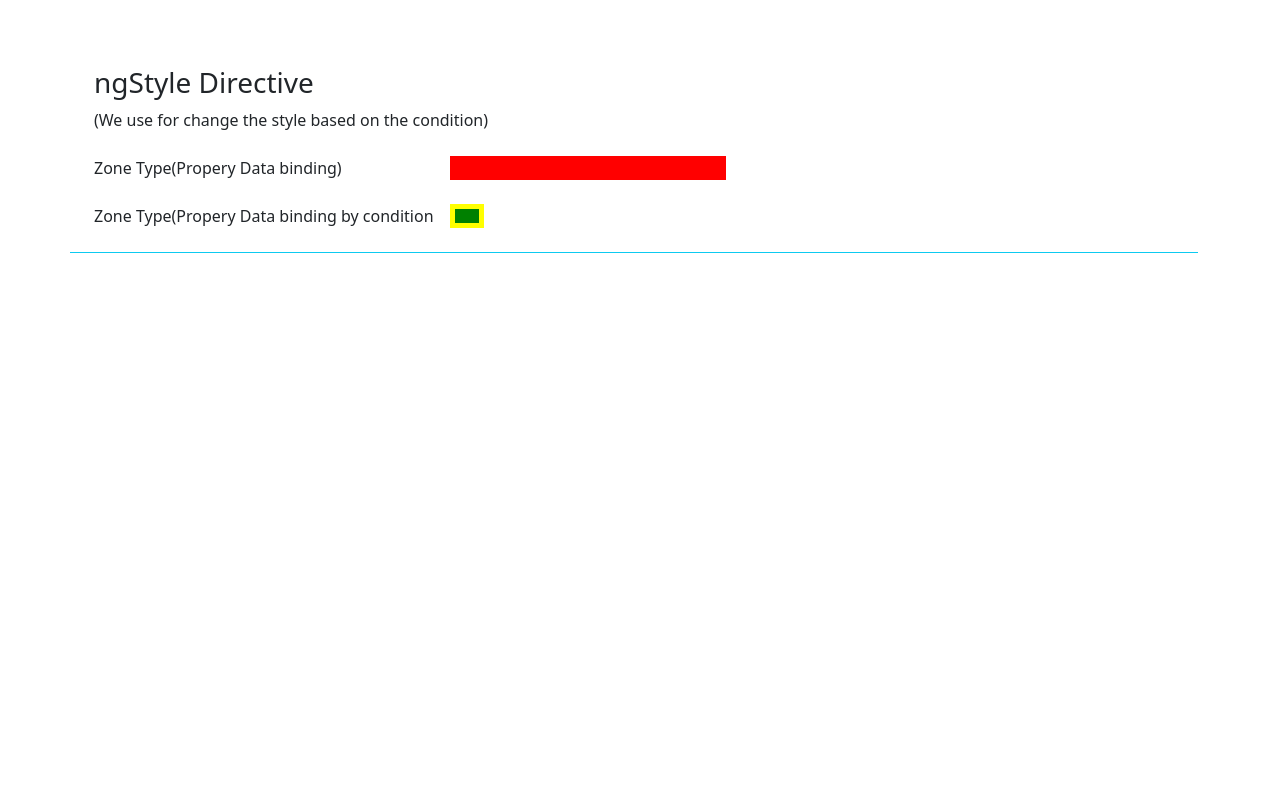
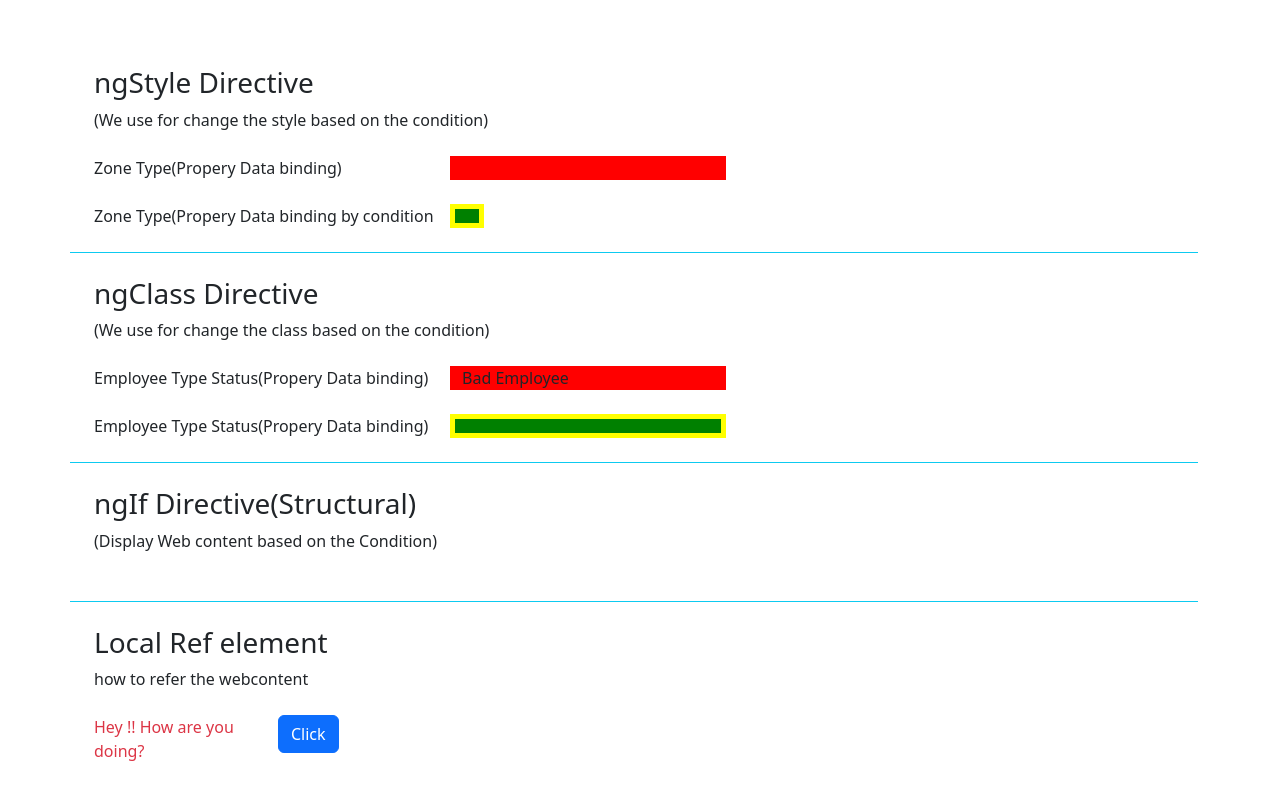
Before and after one commit to madanpatakota/Batch10ngBasicsApp, an Angular app: page / in a window 1280 px wide. Shown: the part 480-1280 px from the top of the page. Before the commit the page ends 800 px from the top, so only its background shows below. Built offline with nearby package versions, Linux system fonts and the light colour scheme.

Commit message:
Fourth Class

```diff
--- a/src/app/customer-signup/customer-signup.component.css
+++ b/src/app/customer-signup/customer-signup.component.css
@@ -1,6 +1,6 @@
 .goodEmployee{
     background-color:green;
-    border: '5px solid yellow';
+    border: 5px solid yellow;
     width:  '';
 }
 
--- a/src/app/customer-signup/customer-signup.component.html
+++ b/src/app/customer-signup/customer-signup.component.html
@@ -1,4 +1,6 @@
 <!-- Just for remind for practice on bootstrap-->
+<div style="margin-bottom: 50em">
+
 <div class="container mt-5">
   <div class="row">
     <div class="col-md-10">
@@ -75,6 +77,8 @@
 <div class="container mt-5">
   <div class="row">
     <ul class="list-group list-group-flush">
+
+      <!-- ngStyle -->
       <li class="list-group-item p-4 border-bottom border-info">
         <div class="row">
           <h3 class="d-inline-flex">ngStyle Directive</h3>
@@ -107,6 +111,67 @@
           </div>
         </div>
       </li>
+
+       <!-- ngClass-->
+      <li class="list-group-item p-4 border-bottom border-info">
+        <div class="row">
+          <h3 class="d-inline-flex">ngClass Directive</h3>
+          <span> (We use for change the class based on the condition) </span>
+        </div>
+        <div class="row mt-4">
+          <div class="col-4">
+            <span>Employee Type Status(Propery Data binding)</span>
+          </div>
+          <!-- <div class="col-3 badEmployee">Bad Employee</div> -->
+          <div class="col-3" [ngClass]="'badEmployee'" >Bad Employee</div>
+          <!-- <div class="col-3 goodEmployee">Good Employee</div> -->
+        </div>
+
+        <div class="row mt-4">
+          <div class="col-4">
+            <span>Employee Type Status(Propery Data binding)</span>
+          </div>
+          <div class="col-3"
+           [ngClass]="employeeStatus == true ? 'goodEmployee' : 'badEmployee'"></div>
+        </div>
+      </li>
+
+
+       <!-- ngIf  : we can show or remove the content-->
+       <li class="list-group-item p-4 border-bottom border-info">
+        <div class="row">
+          <h3 class="d-inline-flex">ngIf Directive(Structural)</h3>
+          <span> (Display Web content based on the Condition) </span>
+        </div>
+        <div class="row mt-4">
+          <p *ngIf="customerEligibility"> Secret Key : 1!@Yumf!*89 </p>
+        </div>
+      </li>
+
+
+      <!-- local Ref Variables (#) -->
+      <!--how to refer the webcontent through the local ref-->
+      <!-- var question = "hey how are you?" -->
+      <li class="list-group-item p-4 border-bottom border-info">
+        <div class="row">
+          <h3 class="d-inline-flex">Local Ref element</h3>
+          <span> how to refer the webcontent  </span>
+        </div>
+        <div class="row mt-4">
+          <div class="col-2">
+               <p class="text-danger" #question>Hey !! How are you doing?</p>
+          </div>
+          <div class="col-1">
+            <button type="button" class="btn btn-primary"
+
+             (click)="btnClick(question)" >Click</button>
+          </div>
+          <div class="col-2">
+            <p class="text-success" #question>{{myAnswer}}</p>
+          </div>
+        </div>
+      </li>
     </ul>
   </div>
 </div>
+</div>
--- a/src/app/customer-signup/customer-signup.component.ts
+++ b/src/app/customer-signup/customer-signup.component.ts
@@ -30,6 +30,24 @@ export class CustomerSignupComponent {
   redColor   = 'red';
 
 
+    /*ngClass */
+    employeeStatus = true;
+
+
+  /*ngIf */
+  customerEligibility = false;
+
+
+   /* Local reference */
+  myAnswer = '';
+  btnClick(question:HTMLParagraphElement){
+      console.log(question);
+      // <p class="text-danger">Hey !! How are you doing?</p>
+      if(question.innerText == "Hey !! How are you doing?"){
+         this.myAnswer  = "Yeah!!! i am Excellent....."
+      }
+
+  }
 
 
 
```
Also changed, not shown: src/notes.txt.
